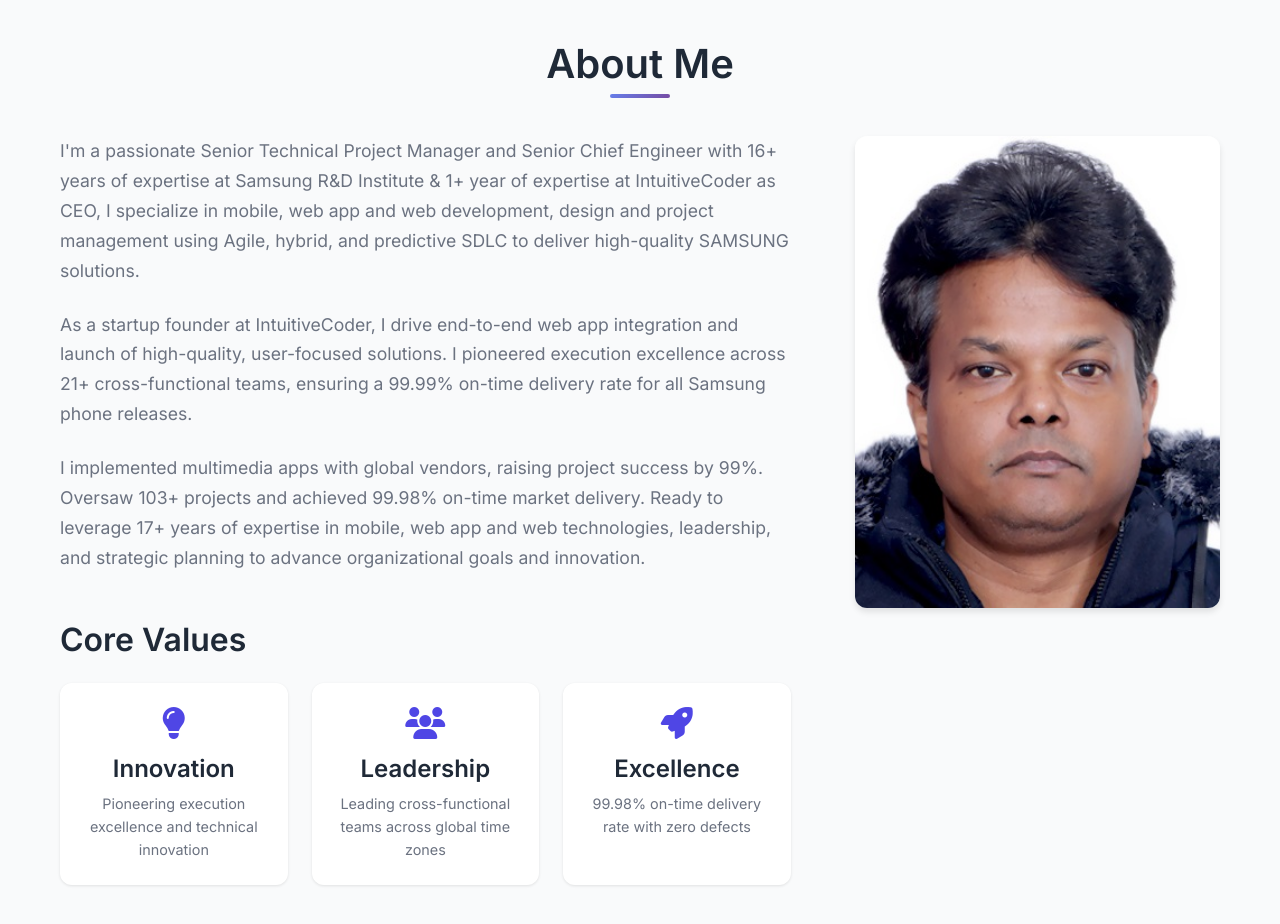
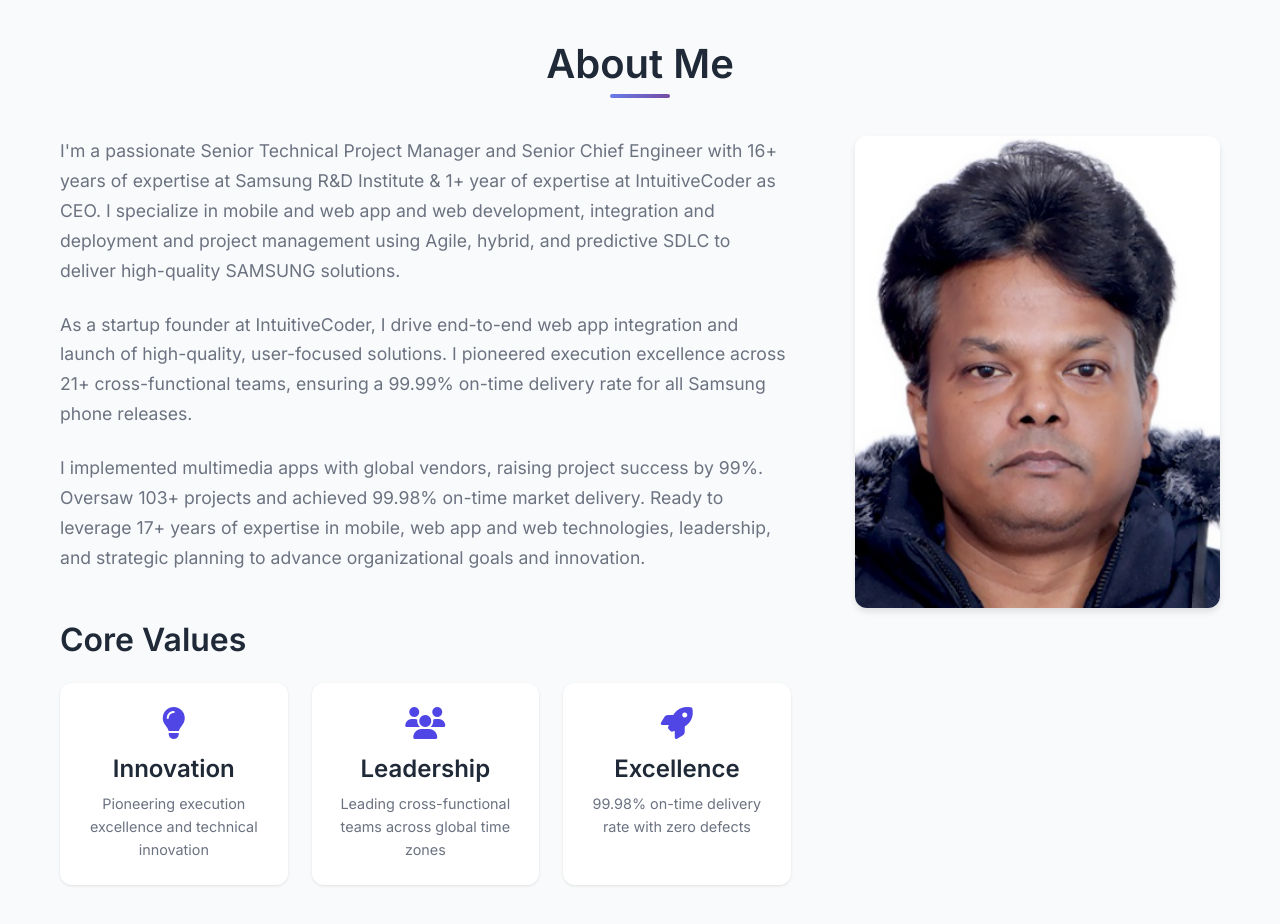
Before and after one commit to prasant2030/prasant2030.github.io, a plain HTML site: page index.html in a window 1280 px wide. Shown: the part 860-1784 px from the top of the page. Drawn offline with Linux system fonts and the light colour scheme.

Commit message:
Add files via upload
Signed-off-by: Prasant Kumar Behera <119404952+prasant2030@users.noreply.github.com>

```diff
--- a/index.html
+++ b/index.html
@@ -106,7 +106,7 @@
                 <div class="about-text">
                     <div class="about-description">
                         <p>
-                            I'm a passionate Senior Technical Project Manager and Senior Chief Engineer with 16+ years of expertise at Samsung R&D Institute & 1+ year of expertise at IntuitiveCoder as CEO, I specialize in mobile, web app and web development, design and project management using Agile, hybrid, and predictive SDLC to deliver high-quality SAMSUNG solutions.
+                            I'm a passionate Senior Technical Project Manager and Senior Chief Engineer with 16+ years of expertise at Samsung R&D Institute & 1+ year of expertise at IntuitiveCoder as CEO. I specialize in mobile and web app and web development, integration and deployment and project management using Agile, hybrid, and predictive SDLC to deliver high-quality SAMSUNG solutions.
                         </p>
                         <p>
                             As a startup founder at IntuitiveCoder, I drive end-to-end web app integration and launch of high-quality, user-focused solutions.
```
